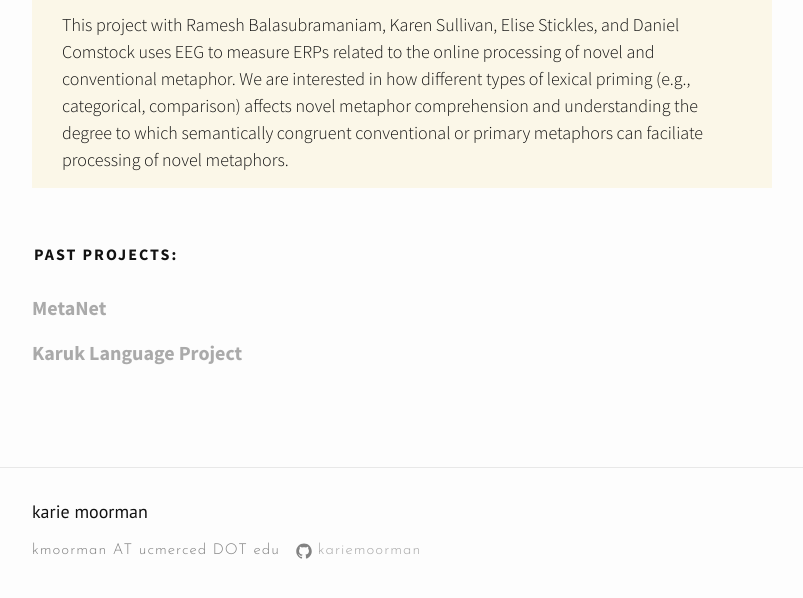
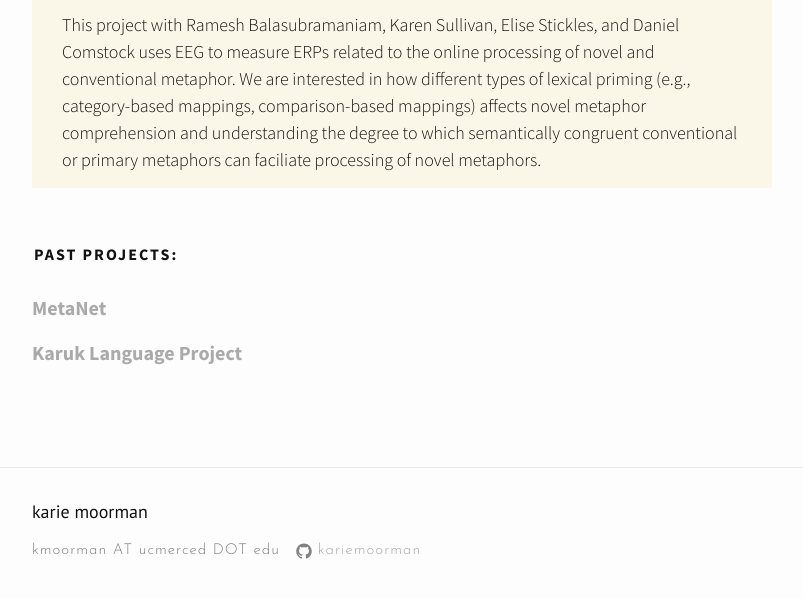
Before and after one commit to kariemoorman/kariemoorman.github.io, a Jekyll site: the page built from projects.md, in a window 1280 px wide and 900 px high, scrolled down 1144 px, cut to the strip 277-875 px from the top of the window. Shown: the whole strip, without its empty margins (238-1041 px from the left). Built offline with Jekyll 4.4.1, drawn with Linux system fonts in a browser that asks for light colours; nearby versions of some CDN libraries.

Commit message:
projects

```diff
--- a/projects.md
+++ b/projects.md
@@ -46,7 +46,7 @@ Language, Culture, and Ideology (political and social); Cognitive and Linguistic
 <img class="imageclass" src="https://photos1.blogger.com/x/blogger/1782/2187/320/22148/N400-P600.jpg" width="35%" height="220"/>
 <br>
 <p><div class="manual-content">
-	This project with Ramesh Balasubramaniam, Karen Sullivan, Elise Stickles, and Daniel Comstock uses EEG to measure ERPs related to the online processing of novel and conventional metaphor. We are interested in how different types of lexical priming (e.g., categorical, comparison) affects novel metaphor comprehension and understanding the degree to which semantically congruent conventional or primary metaphors can faciliate processing of novel metaphors.
+	This project with Ramesh Balasubramaniam, Karen Sullivan, Elise Stickles, and Daniel Comstock uses EEG to measure ERPs related to the online processing of novel and conventional metaphor. We are interested in how different types of lexical priming (e.g., category-based mappings, comparison-based mappings) affects novel metaphor comprehension and understanding the degree to which semantically congruent conventional or primary metaphors can faciliate processing of novel metaphors.
           </div></p>
 </section>
 
```
